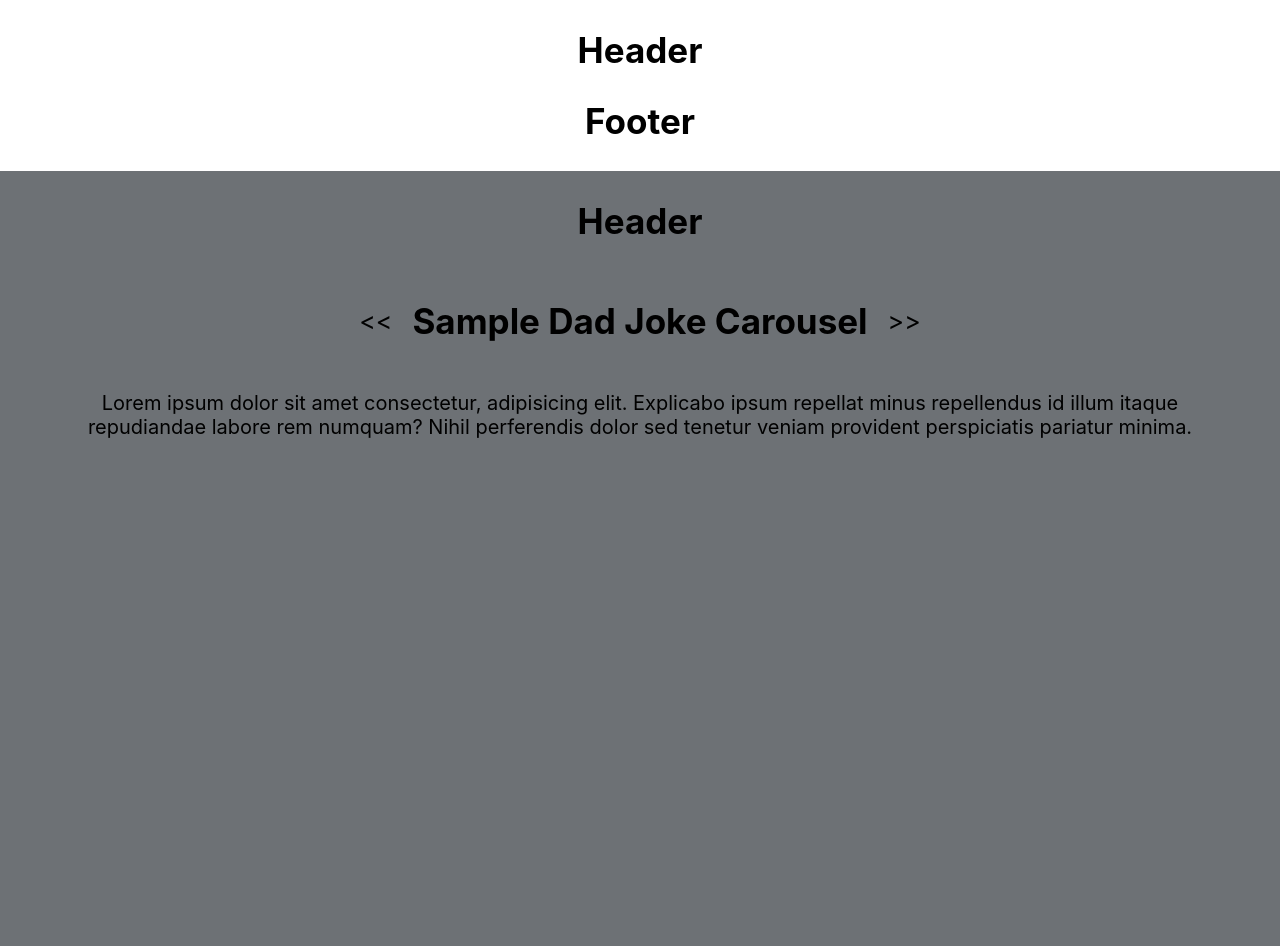
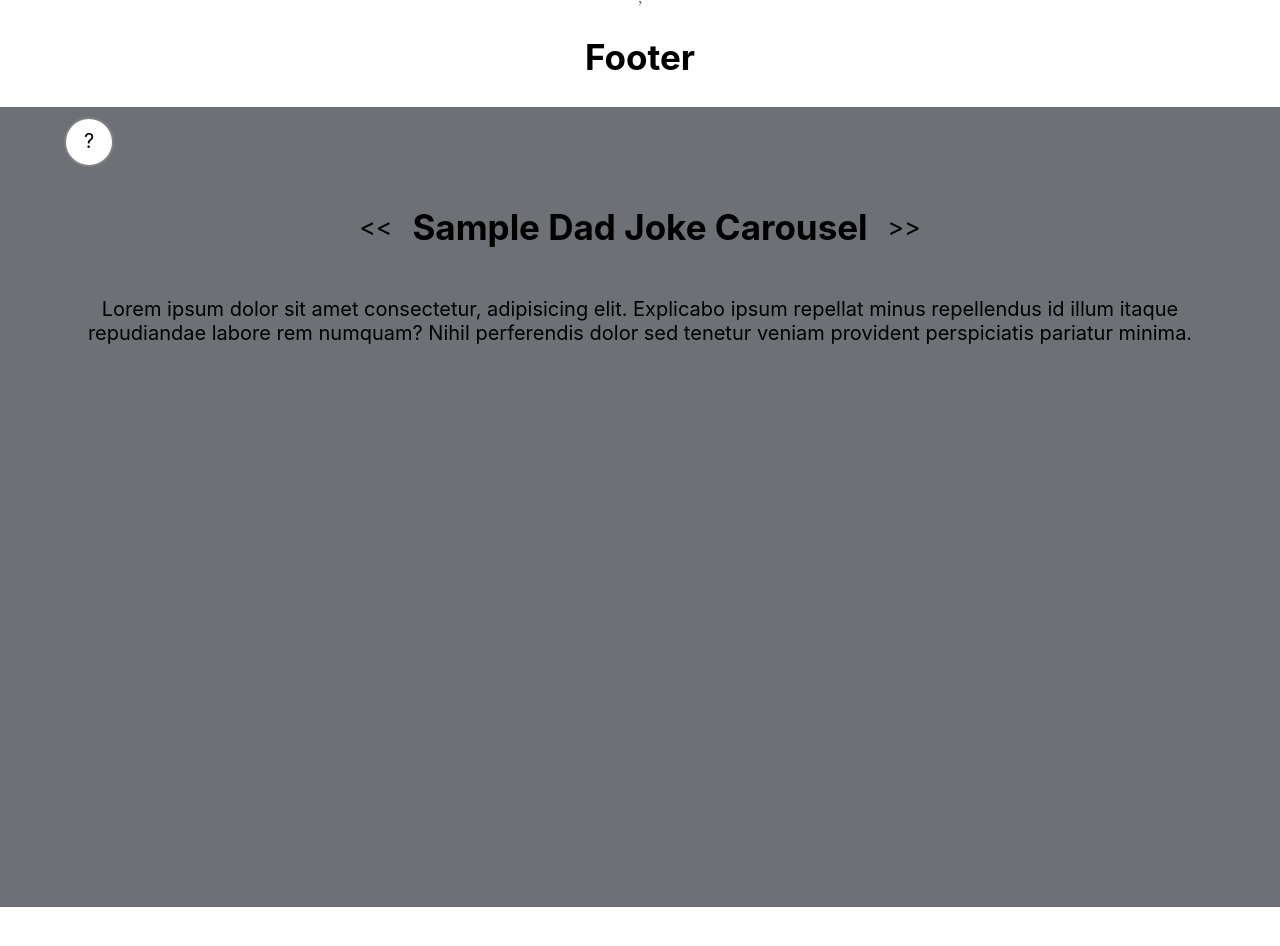
Before and after one commit to Build-Week-PT-Dad-Jokes/Front-End, a React (Create React App) app: page / in a window 1280 px wide. Shown: the top 946 px of the page. After the commit the page ends 907 px from the top, so only its background shows below. Built offline with nearby package versions, Linux system fonts and the light colour scheme.

Commit message:
move header from landing page

```diff
--- a/src/components/Header.js
+++ b/src/components/Header.js
@@ -1,9 +1,11 @@
-import React from "react"
+import React from "react";
 
 function Header() {
-    return (
-        <h2>Header</h2>
-    )
+  return (
+    <header className="landing-page-header">
+      <div className="help-button">?</div>
+    </header>
+  );
 }
 
-export default Header
+export default Header;
```
